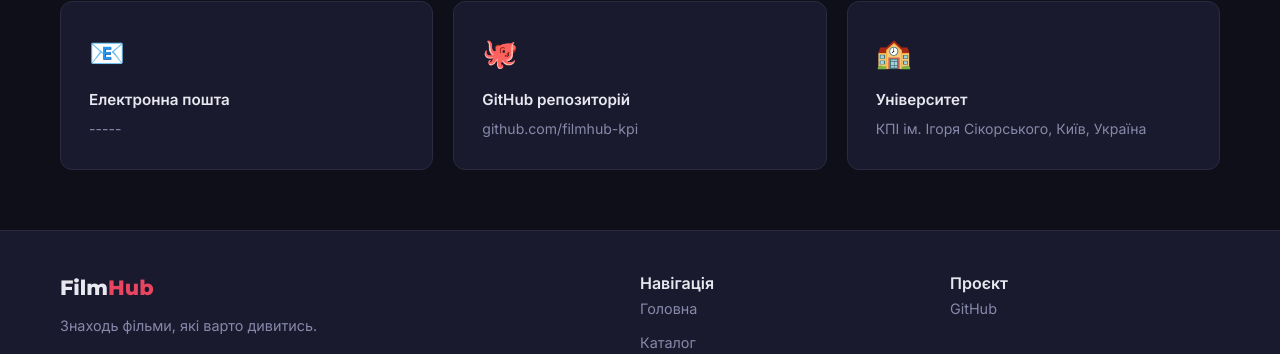
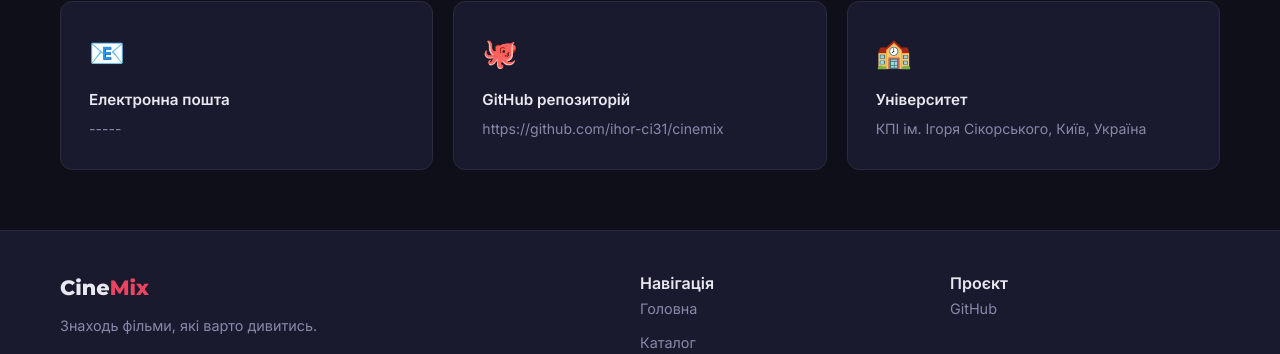
Before and after one commit to ihor-ci31/cinemix, a plain HTML site: page about.html in a window 1280 px wide. Shown: the part 741-1095 px from the top of the page. Drawn offline with Linux system fonts and the light colour scheme.

Commit message:
fix: UPD

```diff
--- a/about.html
+++ b/about.html
@@ -210,7 +210,7 @@
           <div class="contact-card">
             <div class="contact-icon">🐙</div>
             <h3>GitHub репозиторій</h3>
-            <p><a href="#" target="_blank">github.com/filmhub-kpi</a></p>
+            <p><a href="#" target="_blank">https://github.com/ihor-ci31/cinemix</a></p>
           </div>
           <div class="contact-card">
             <div class="contact-icon">🏫</div>
@@ -227,7 +227,7 @@
     <div class="container">
       <div class="footer-inner">
         <div>
-          <div class="footer-logo">Film<span>Hub</span></div>
+          <div class="footer-logo">Cine<span>Mix</span></div>
           <p class="footer-desc">Знаходь фільми, які варто дивитись.</p>
         </div>
         <div class="footer-col">
```
